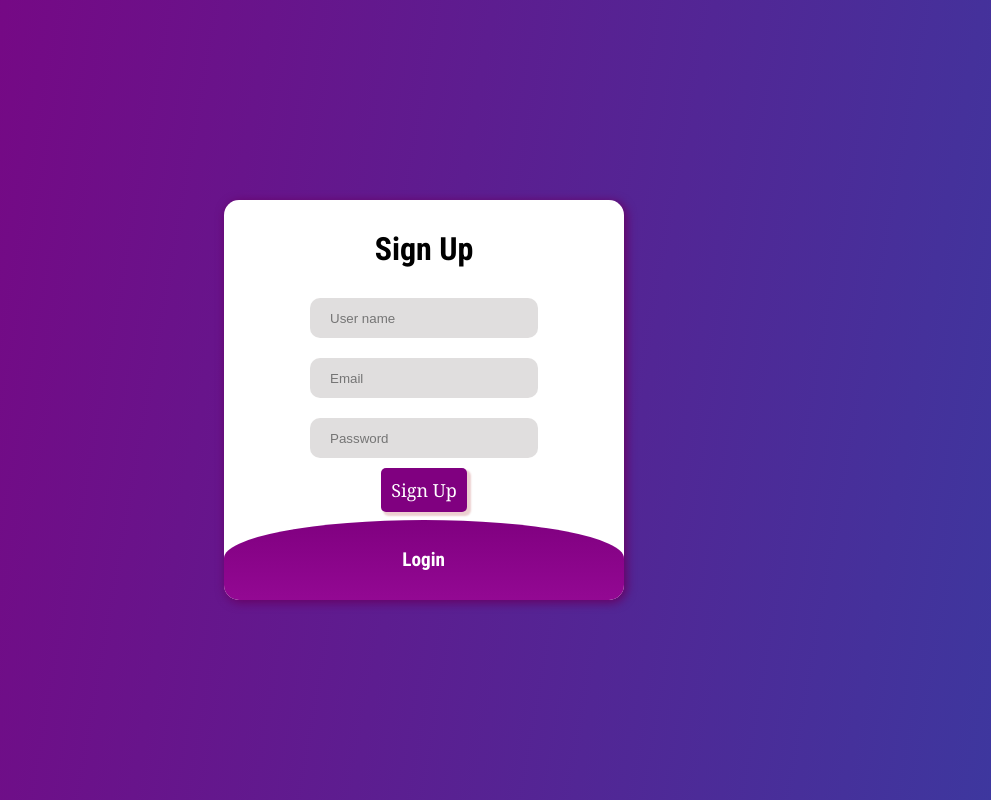
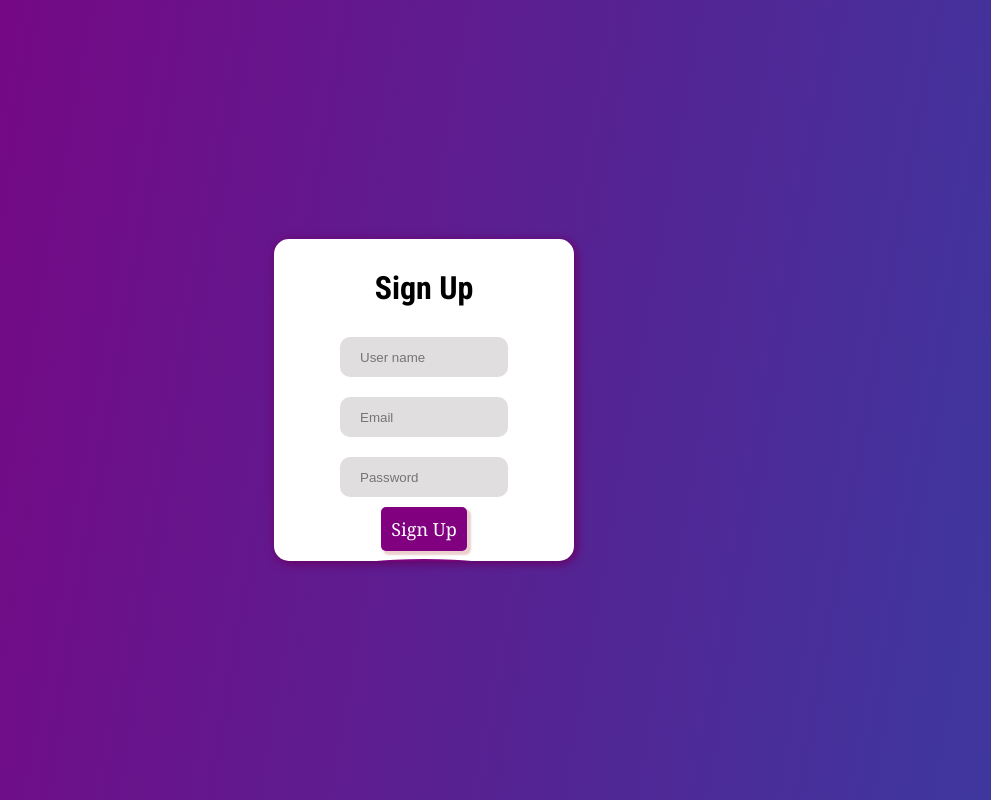
Before and after one commit to OnunGodwin/loginForm, a plain HTML site: page index.html in a window 1280 px wide. Shown: the whole page, without its empty margins (216-1207 px from the left). Drawn offline with Linux system fonts and the light colour scheme.

Commit message:
Update style.css

```diff
--- a/style.css
+++ b/style.css
@@ -19,8 +19,8 @@ body{
     display: flex;
     align-items: center;
     flex-direction: column;
-    min-height: 400px;
-    width: 400px;
+    min-height: 300px;
+    width: 300px;
     background-color: white;
     border-radius: 15px;
     box-shadow: 2px 2px 10px 1px rgb(102, 3, 102);
```
